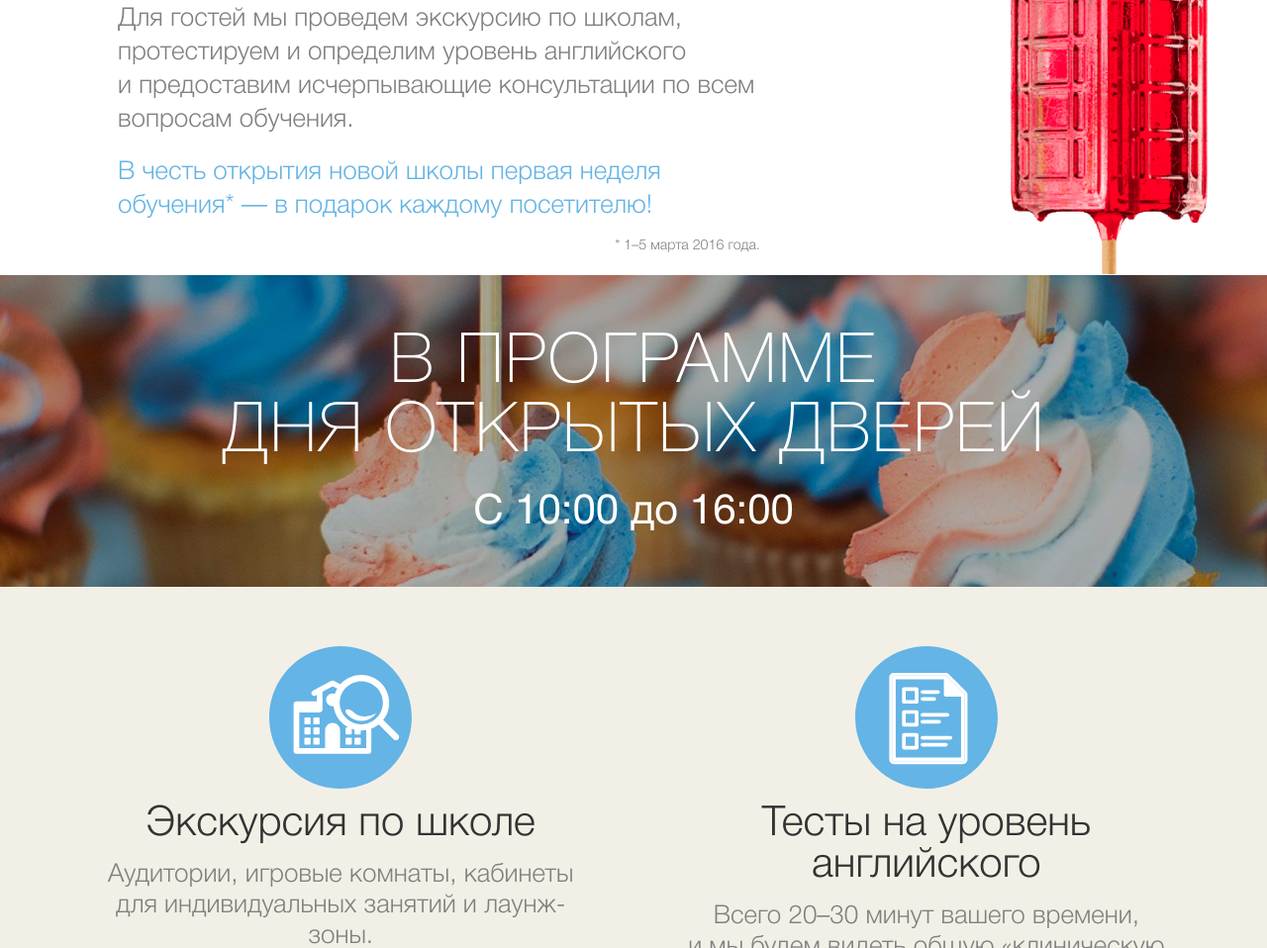
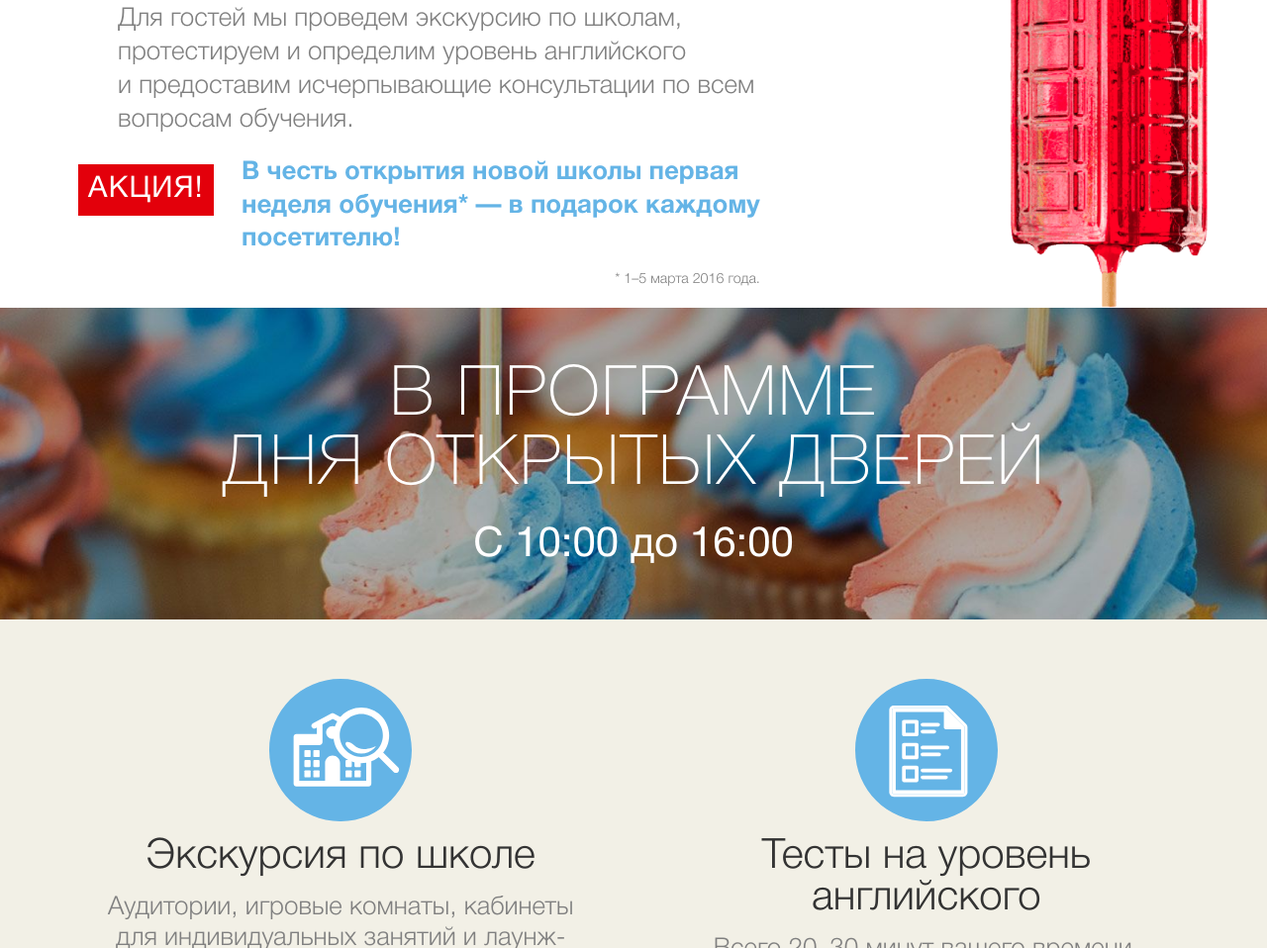
Before and after one commit to biggus-dickus/dec-school, a website: page index.html in a window 1280 px wide. Shown: the part 862-1820 px from the top of the page at 99% size. Drawn offline with nearby package versions, Linux system fonts and the light colour scheme; files that its build step writes are made by us from their sources.

Commit message:
Акция-хуякция

```diff
--- a/less/index.less
+++ b/less/index.less
@@ -46,14 +46,36 @@
 		}
 
 		&--marked {
+			position: relative;
+			padding-left: 125px;
 			margin-top: 0.75em;
+			font-weight: 600;
 			color: @blue;
+		}
+
+		&--marked::before {
+			content: "Акция!";
+			position: absolute;
+			left: -40px;
+			top: 8px;
+			padding: 0 10px;
+			font-size: @text-base + 4;
+			font-weight: 400;
+			line-height: @text-base * 2;
+			text-transform: uppercase;
+			letter-spacing: 1px;
+			color: #fff;
+			background-color: #e3000b;
 		}
 
 		&--small {
 			margin: 1em 0;
 			text-align: right;
 			font-size: @text-base * 0.55;
+
+			@media @mobile {
+				font-size: @text-base * 0.5;
+			}
 		}
 	}
 }
```
